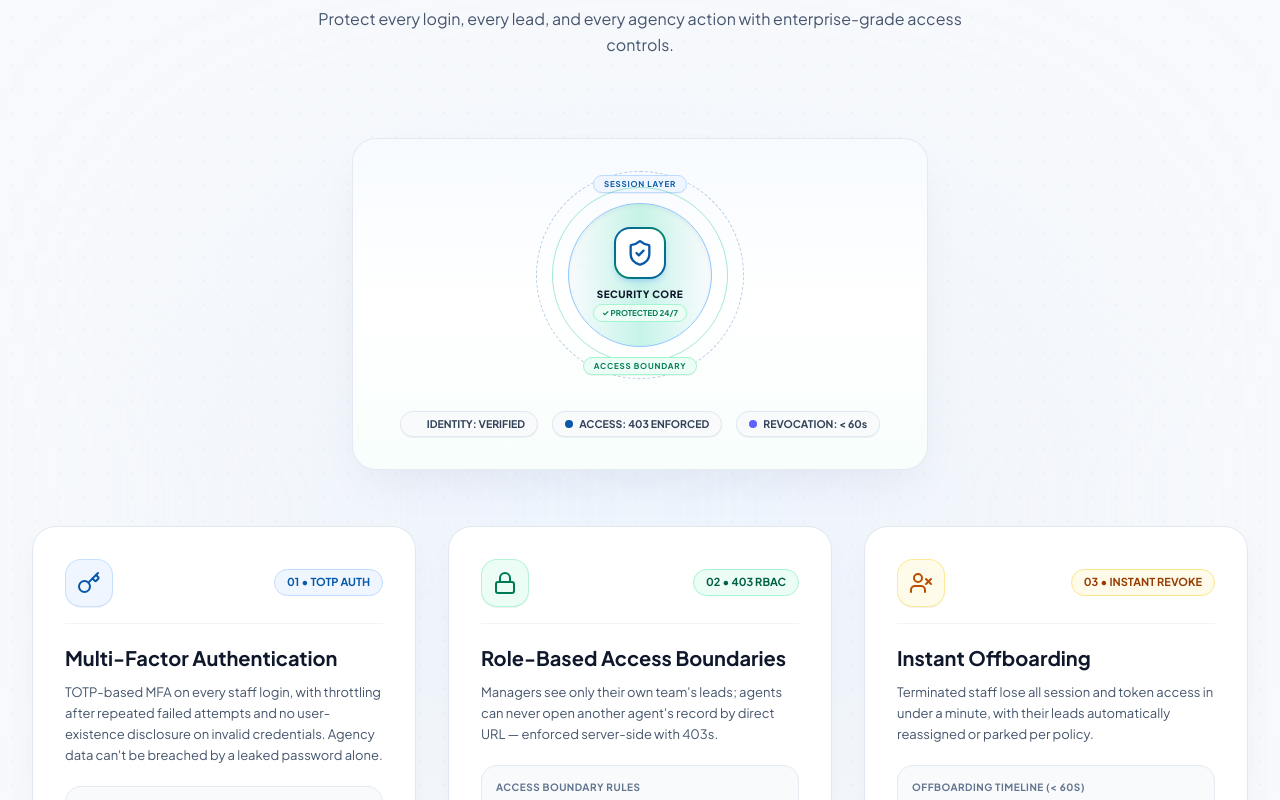
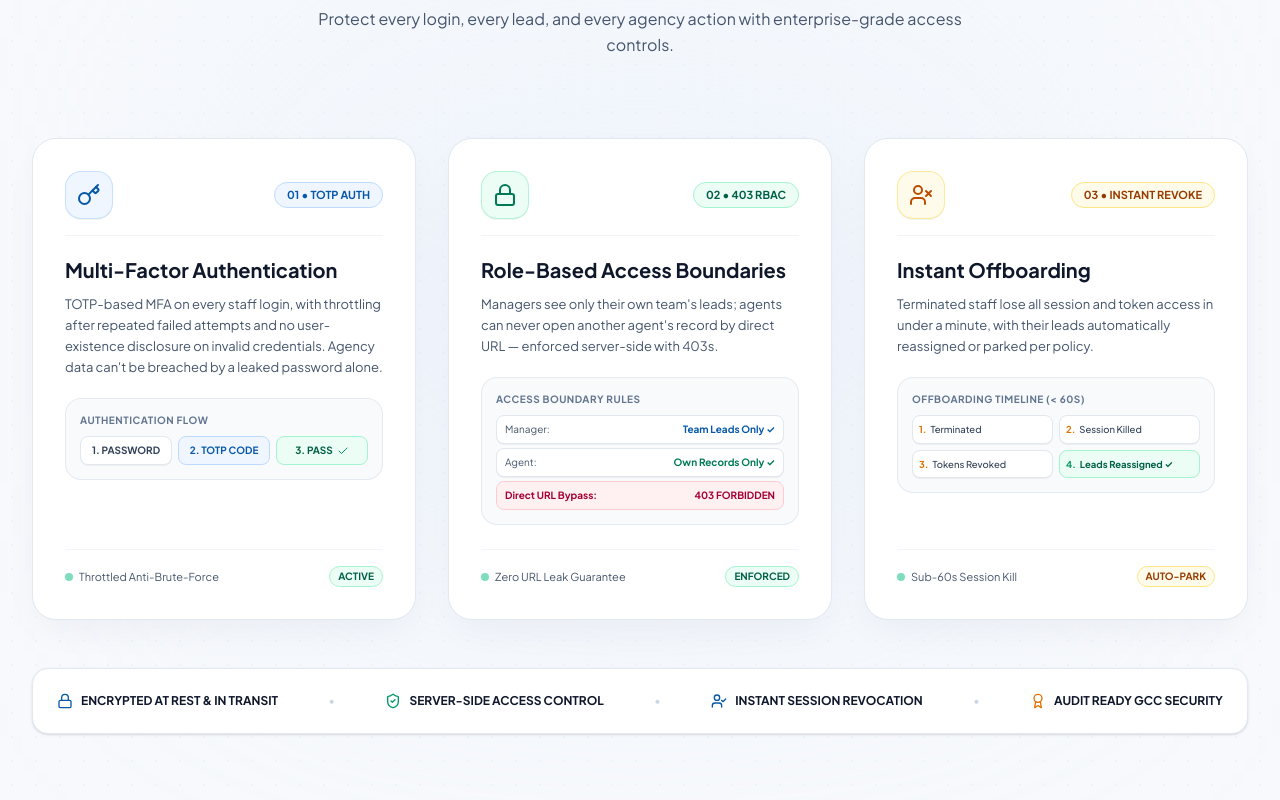
Before and after one commit to mwaqarkt/aqarqore-landing-page, a React (Vite) app: page / in a window 1280 px wide. Shown: the part 6820-7620 px from the top of the page. Built offline with nearby package versions, Linux system fonts and the light colour scheme.

Commit message:
fix: remove standalone central orbital card from Security section for clean 3-column layout

```diff
--- a/src/App.jsx
+++ b/src/App.jsx
@@ -2247,85 +2247,8 @@ export default function App() {
             </p>
           </motion.div>
 
-          {/* MAIN SECURITY ARCHITECTURE: CENTRAL CORE & 3 FLOATING SECURITY MODULES */}
-          <div className="space-y-12 lg:space-y-14">
-
-            {/* 1. HERO VISUAL: CENTRAL AGARQORE SECURITY CORE */}
-            <motion.div
-              className="relative max-w-xl mx-auto flex flex-col items-center justify-center text-center p-8 rounded-3xl bg-white border border-slate-200/90 shadow-[0_20px_50px_-15px_rgba(0,30,80,0.08)] group overflow-hidden"
-              initial={{ opacity: 0, scale: 0.92 }}
-              whileInView={{ opacity: 1, scale: 1 }}
-              viewport={{ once: true, amount: 0.3 }}
-              transition={{ duration: 0.7 }}
-            >
-              {/* Subtle light glow behind rings */}
-              <div className="absolute inset-0 bg-gradient-to-b from-blue-50/50 via-transparent to-emerald-50/40 pointer-events-none" />
-
-              {/* Animated Triple Concentric Security Orbital Rings */}
-              <div className="relative w-44 h-44 sm:w-52 sm:h-52 flex items-center justify-center mb-6 z-10">
-                {/* Outer Ring: SESSION */}
-                <motion.div
-                  className="absolute inset-0 rounded-full border border-dashed border-[#0858A8]/30"
-                  animate={{ rotate: 360 }}
-                  transition={{ duration: 24, repeat: Infinity, ease: 'linear' }}
-                />
-                <span className="absolute top-1 text-[8px] font-mono font-bold text-[#0858A8] tracking-widest uppercase bg-blue-50 px-2.5 py-0.5 rounded-full border border-blue-200 shadow-2xs">
-                  {isRtl ? 'طبقة الجلسة' : 'SESSION LAYER'}
-                </span>
-
-                {/* Middle Ring: ACCESS */}
-                <motion.div
-                  className="absolute inset-4 rounded-full border border-emerald-500/35"
-                  animate={{ rotate: -360 }}
-                  transition={{ duration: 18, repeat: Infinity, ease: 'linear' }}
-                />
-                <span className="absolute bottom-1 text-[8px] font-mono font-bold text-emerald-700 tracking-widest uppercase bg-emerald-50 px-2.5 py-0.5 rounded-full border border-emerald-200 shadow-2xs">
-                  {isRtl ? 'حدود الوصول' : 'ACCESS BOUNDARY'}
-                </span>
-
-                {/* Inner Ring: IDENTITY with Scanning Laser Sweep */}
-                <div className="absolute inset-8 rounded-full border border-blue-300 bg-gradient-to-b from-slate-50 to-blue-50/40 shadow-inner flex items-center justify-center overflow-hidden">
-                  <motion.div
-                    className="absolute inset-0 bg-gradient-to-r from-transparent via-emerald-400/20 to-transparent"
-                    animate={{ rotate: 360 }}
-                    transition={{ duration: 4, repeat: Infinity, ease: 'linear' }}
-                  />
-
-                  {/* Central Shield Hero Core */}
-                  <div className="relative z-10 flex flex-col items-center">
-                    <div className="w-13 h-13 rounded-2xl bg-gradient-to-br from-[#0858A8] via-[#008765] to-[#0858A8] p-0.5 shadow-md shadow-blue-500/20">
-                      <div className="w-full h-full bg-white rounded-[14px] flex items-center justify-center">
-                        <ShieldCheck className="w-7 h-7 text-[#0858A8] group-hover:scale-110 transition-transform" />
-                      </div>
-                    </div>
-                    <span className="text-[10px] font-mono font-black text-slate-900 tracking-wider mt-2">
-                      {isRtl ? 'نواة الأمان' : 'SECURITY CORE'}
-                    </span>
-                    <span className="text-[8px] font-mono text-emerald-700 font-bold bg-emerald-50 px-2 py-0.5 rounded-full mt-0.5 border border-emerald-200">
-                      {isRtl ? '✓ محمي 24/7' : '✓ PROTECTED 24/7'}
-                    </span>
-                  </div>
-                </div>
-              </div>
-
-              {/* Core Security Telemetry Strip */}
-              <div className="relative z-10 flex flex-wrap items-center justify-center gap-2 sm:gap-3.5 text-[10.5px] font-mono pt-2">
-                <div className="flex items-center gap-1.5 px-3 py-1 rounded-full bg-slate-50 border border-slate-200 text-slate-700 shadow-2xs font-bold">
-                  <span className="w-2 h-2 rounded-full bg-emerald-500 animate-ping" />
-                  <span>{isRtl ? 'الهوية: موثقة' : 'IDENTITY: VERIFIED'}</span>
-                </div>
-                <div className="flex items-center gap-1.5 px-3 py-1 rounded-full bg-slate-50 border border-slate-200 text-slate-700 shadow-2xs font-bold">
-                  <span className="w-2 h-2 rounded-full bg-[#0858A8]" />
-                  <span>{isRtl ? 'الوصول: 403 إلزامي' : 'ACCESS: 403 ENFORCED'}</span>
-                </div>
-                <div className="flex items-center gap-1.5 px-3 py-1 rounded-full bg-slate-50 border border-slate-200 text-slate-700 shadow-2xs font-bold">
-                  <span className="w-2 h-2 rounded-full bg-indigo-500" />
-                  <span>{isRtl ? 'إلغاء الصلاحية: < 60 ث' : 'REVOCATION: < 60s'}</span>
-                </div>
-              </div>
-            </motion.div>
-
-            {/* 2. THE 3 CONNECTED SECURITY CONTROL MODULES */}
+          {/* 3 CONNECTED ENTERPRISE SECURITY CONTROL MODULES */}
+          <div className="space-y-10 lg:space-y-12">
             <div className="grid grid-cols-1 md:grid-cols-2 lg:grid-cols-3 gap-6 lg:gap-8 items-stretch">
 
               {/* ============================================================ */}
```
